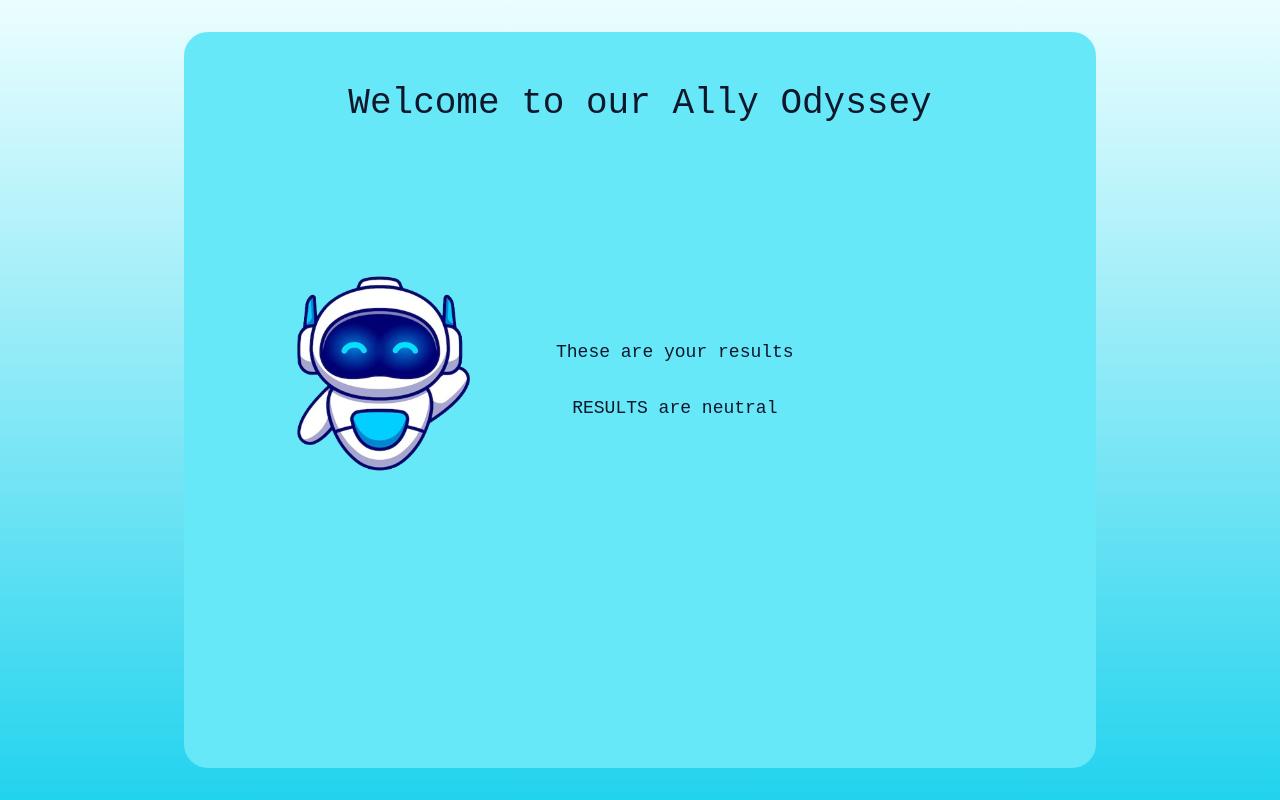
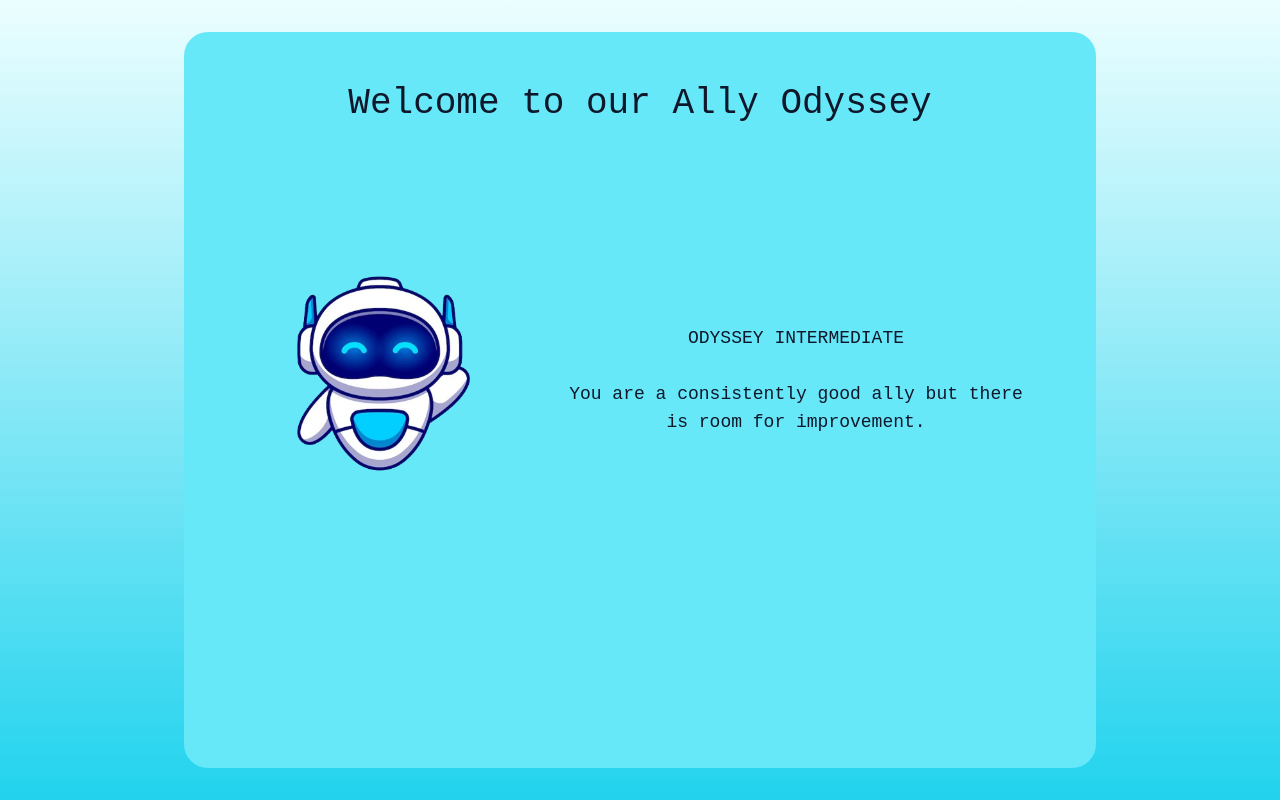
Before and after one commit to emmavharrison/unconscious-bias-app-v2, a React (Vite) app: page /resultsNeutral in a window 1280 px wide. Built offline with nearby package versions, Linux system fonts and the light colour scheme; what tw-elements would draw is missing.

Commit message:
populate results page

```diff
--- a/src/components/ResultsPageBad.jsx
+++ b/src/components/ResultsPageBad.jsx
@@ -7,10 +7,10 @@ export function ResultsPageBad() {
       <div className="flex items-center mr-10 mt-20">
         <img src={Robot} className="float-right m-4 w-80" />
         <p className="text-lg text-wrap ">
-          These are your results
+          ODYSSEY CADET
           <br />
           <br />
-          RESULTS are bad
+          You have got a long way to go on your journey to being an ally.
         </p>
       </div>
     </div>
--- a/src/components/ResultsPageGood.jsx
+++ b/src/components/ResultsPageGood.jsx
@@ -7,10 +7,10 @@ export function ResultsPageGood() {
       <div className="flex items-center mr-10 mt-20">
         <img src={Robot} className="float-right m-4 w-80" />
         <p className="text-lg text-wrap ">
-          These are your results
+          ODYSSEY SUPERHERO
           <br />
           <br />
-          RESULTS are good
+          You are a great ally! Carry on and consider mentoring others.
         </p>
       </div>
     </div>
--- a/src/components/ResultsPageNeutral.jsx
+++ b/src/components/ResultsPageNeutral.jsx
@@ -7,10 +7,10 @@ export function ResultsPageNeutral() {
       <div className="flex items-center mr-10 mt-20">
         <img src={Robot} className="float-right m-4 w-80" />
         <p className="text-lg text-wrap ">
-          These are your results
+          ODYSSEY INTERMEDIATE
           <br />
           <br />
-          RESULTS are neutral
+          You are a consistently good ally but there is room for improvement.
         </p>
       </div>
     </div>
```
